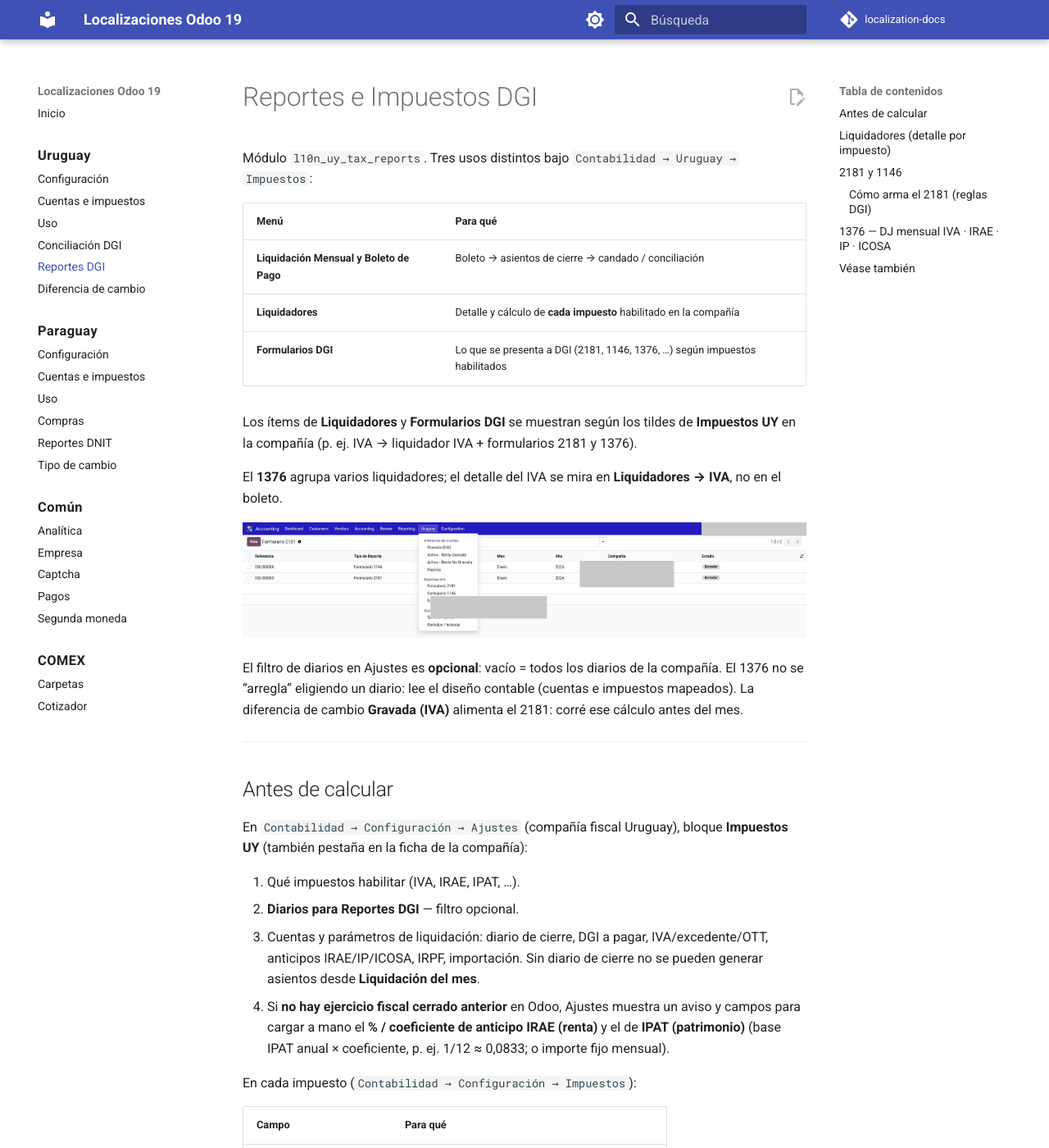
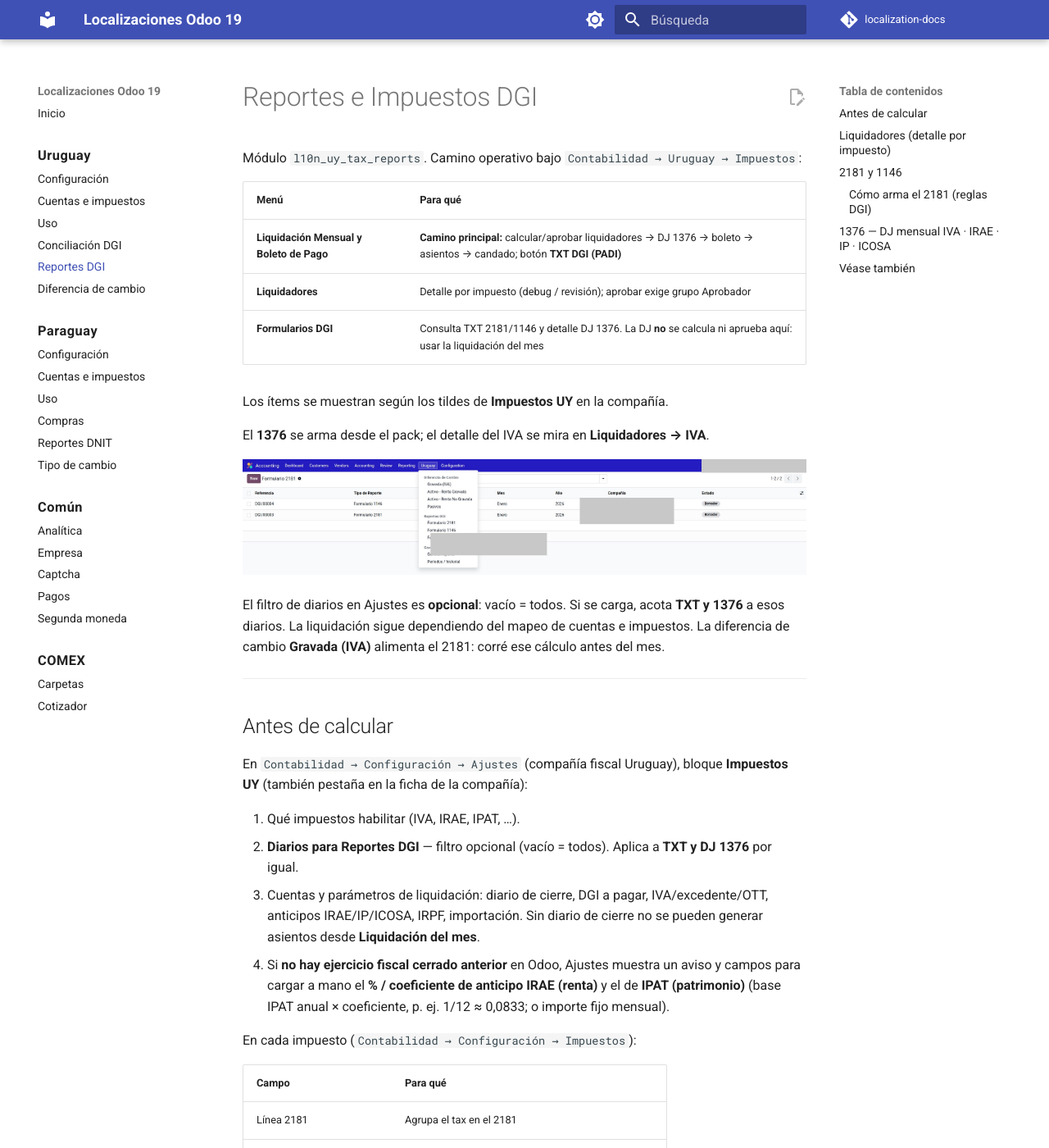
Before and after one commit to Pabloolano/localization-docs, an MkDocs documentation site: the page built from docs/uruguay/reportes.md, in a window 1280 px wide and 1400 px high. Shown: the whole window at 82% size. Built offline with MkDocs 1.6.1 and Material for MkDocs 9.7.7, drawn with Linux system fonts in a browser that asks for light colours; comment, search, counter and statistics services are not loaded; some of the changed text lies outside the part shown.

Commit message:
docs(uy): reportes — pack como camino, Aprobador en TXT, diarios 1376
Alinea el manual con gates de aprobación, botón TXT 1144/2183 y DJ solo
desde liquidación mensual.

Co-authored-by: Cursor <cursoragent@cursor.com>

```diff
--- a/docs/uruguay/reportes.md
+++ b/docs/uruguay/reportes.md
@@ -1,20 +1,20 @@
 # Reportes e Impuestos DGI
 
-Módulo `l10n_uy_tax_reports`. Tres usos distintos bajo `Contabilidad → Uruguay → Impuestos`:
+Módulo `l10n_uy_tax_reports`. Camino operativo bajo `Contabilidad → Uruguay → Impuestos`:
 
 | Menú | Para qué |
 |------|----------|
-| **Liquidación Mensual y Boleto de Pago** | Boleto → asientos de cierre → candado / conciliación |
-| **Liquidadores** | Detalle y cálculo de **cada impuesto** habilitado en la compañía |
-| **Formularios DGI** | Lo que se presenta a DGI (2181, 1146, 1376, …) según impuestos habilitados |
+| **Liquidación Mensual y Boleto de Pago** | **Camino principal:** calcular/aprobar liquidadores → DJ 1376 → boleto → asientos → candado; botón **TXT DGI (PADI)** |
+| **Liquidadores** | Detalle por impuesto (debug / revisión); aprobar exige grupo Aprobador |
+| **Formularios DGI** | Consulta TXT 2181/1146 y detalle DJ 1376. La DJ **no** se calcula ni aprueba aquí: usar la liquidación del mes |
 
-Los ítems de **Liquidadores** y **Formularios DGI** se muestran según los tildes de **Impuestos UY** en la compañía (p. ej. IVA → liquidador IVA + formularios 2181 y 1376).
+Los ítems se muestran según los tildes de **Impuestos UY** en la compañía.
 
-El **1376** agrupa varios liquidadores; el detalle del IVA se mira en **Liquidadores → IVA**, no en el boleto.
+El **1376** se arma desde el pack; el detalle del IVA se mira en **Liquidadores → IVA**.
 
 ![Menú Uruguay: diferencia de cambio y reportes DGI](img/odoo-menu-uruguay.jpg)
 
-El filtro de diarios en Ajustes es **opcional**: vacío = todos los diarios de la compañía. El 1376 no se “arregla” eligiendo un diario: lee el diseño contable (cuentas e impuestos mapeados). La diferencia de cambio **Gravada (IVA)** alimenta el 2181: corré ese cálculo antes del mes.
+El filtro de diarios en Ajustes es **opcional**: vacío = todos. Si se carga, acota **TXT y 1376** a esos diarios. La liquidación sigue dependiendo del mapeo de cuentas e impuestos. La diferencia de cambio **Gravada (IVA)** alimenta el 2181: corré ese cálculo antes del mes.
 
 ---
 
@@ -23,7 +23,7 @@ El filtro de diarios en Ajustes es **opcional**: vacío = todos los diarios de l
 En `Contabilidad → Configuración → Ajustes` (compañía fiscal Uruguay), bloque **Impuestos UY** (también pestaña en la ficha de la compañía):
 
 1. Qué impuestos habilitar (IVA, IRAE, IPAT, …).
-2. **Diarios para Reportes DGI** — filtro opcional.
+2. **Diarios para Reportes DGI** — filtro opcional (vacío = todos). Aplica a **TXT y DJ 1376** por igual.
 3. Cuentas y parámetros de liquidación: diario de cierre, DGI a pagar, IVA/excedente/OTT, anticipos IRAE/IP/ICOSA, IRPF, importación. Sin diario de cierre no se pueden generar asientos desde **Liquidación del mes**.
 4. Si **no hay ejercicio fiscal cerrado anterior** en Odoo, Ajustes muestra un aviso y campos para cargar a mano el **% / coeficiente de anticipo IRAE (renta)** y el de **IPAT (patrimonio)** (base IPAT anual × coeficiente, p. ej. 1/12 ≈ 0,0833; o importe fijo mensual).
 
@@ -52,7 +52,7 @@ En el liquidador **IVA**, los botones **Créditos** / **Egresos** abren la lista
 
 Desde **Liquidación Mensual y Boleto de Pago**, en cada línea del pack usá **Abrir** para ir al liquidador y validarlo. El aviso azul indica el próximo paso. Con la DJ lista, **Generar boleto y asientos** arma las líneas de pago y los asientos. En cada línea cargá el **nº de boleto DGI**, el **PDF del boleto DGI** y, si aplica, el **comprobante bancario**. Sin nº + PDF DGI no se puede **Cerrar / conciliar**.
 
-**TXT para PADI:** en la liquidación del mes, el botón **TXT DGI (PADI)** prepara los formularios con layout de importación DGI:
+**TXT para PADI:** en la liquidación del mes (packs **1376, 1146, 1144, 2183**), el botón **TXT DGI (PADI)** prepara los formularios:
 
 | Pack / form | Código TXT | Notas |
 |-------------|------------|--------|
@@ -63,24 +63,24 @@ Desde **Liquidación Mensual y Boleto de Pago**, en cada línea del pack usá **
 
 Si faltan aprobar, abre esos formularios; si ya están aprobados, descarga el `.txt` (o un `.zip`) y lo deja en el chatter. El **1376** y el **1050** no tienen TXT de importación usable desde Odoo: se confeccionan en PADI. El archivo TXT termina en `;` (requisito del instructivo DGI).
 
-**Aprobar liquidadores / pack:** hace falta el grupo **Impuestos UY / Aprobador** (o administrador contable). El usuario de impuestos puede calcular y armar boleto, pero no aprobar.
+**Aprobar / exportar TXT:** hace falta el grupo **Impuestos UY / Aprobador** (o administrador contable) — liquidadores, pack, formularios TXT y sincronización de la DJ. El usuario de impuestos puede calcular y armar boleto, pero no aprobar ni exportar PADI.
 
 ---
 
 ## 2181 y 1146
 
-Misma pantalla, distinto tipo. Menús (también alcanzables desde **TXT DGI (PADI)** en la liquidación del mes):
+Misma pantalla, distinto tipo. Entrada preferida: **TXT DGI (PADI)** en la liquidación del mes (también menús Formularios DGI):
 
 - `Contabilidad → Uruguay → Impuestos → Formularios DGI → 2181 — IVA ventas y compras`
 - `Contabilidad → Uruguay → Impuestos → Formularios DGI → 1146 — Retenciones IRPF`
 
 ![Lista de reportes DGI (2181 / 1146)](img/odoo-reportes-dgi.jpg)
 
-1. **Nuevo**. Mes, año y compañía.
+1. **Nuevo** (o abierto desde el pack). Mes, año y compañía.
 2. **Modo de exportación:** totales por partner o detalle por factura.
 3. **Calcular.** Revisa las líneas (partner, RUT, importe). **Ver detalle** abre las facturas que alimentan esa línea.
-4. **Aprobar.**
-5. **Exportar TXT.** El archivo queda en el formulario.
+4. **Aprobar** (grupo Aprobador).
+5. **Exportar TXT** (mismo grupo). El archivo queda en el formulario.
 
 Estados: Borrador → Calculado → Aprobado → Exportado. **Volver a Borrador** si hay que recalcular.
 
```
